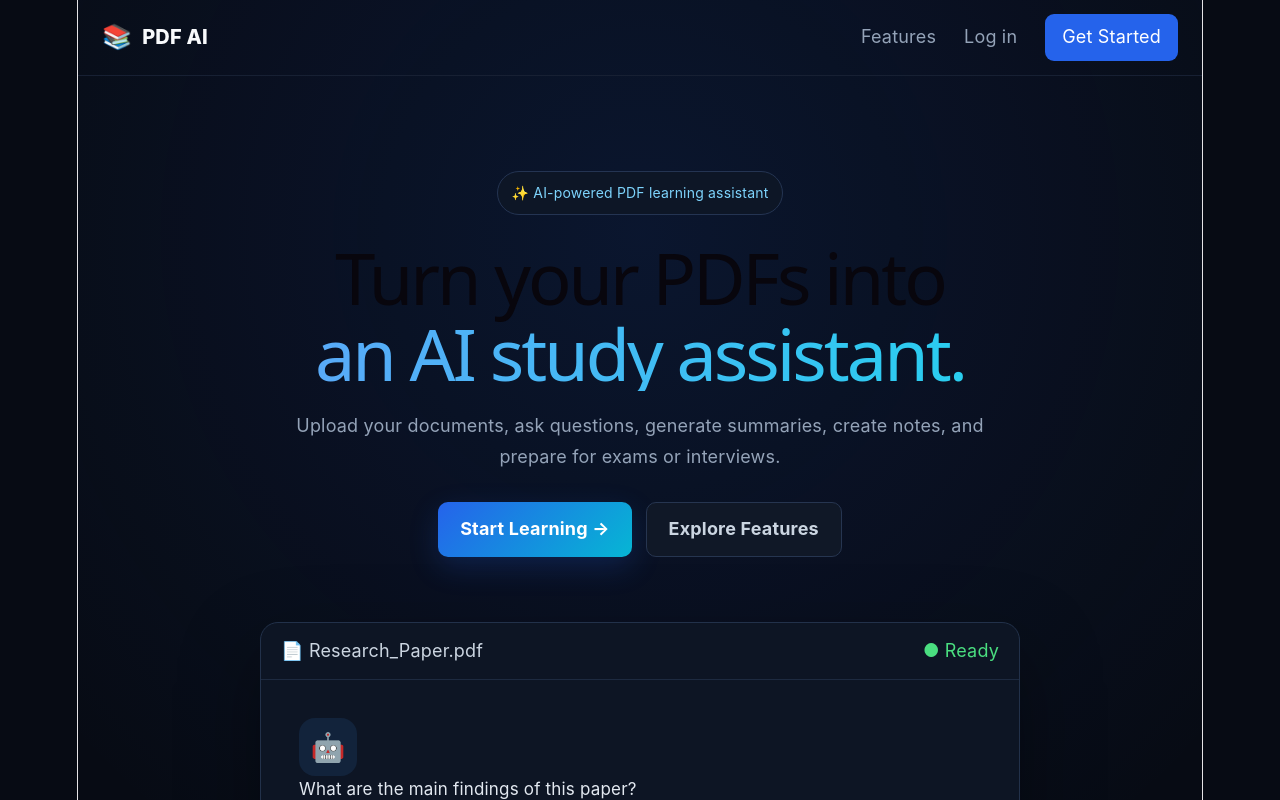
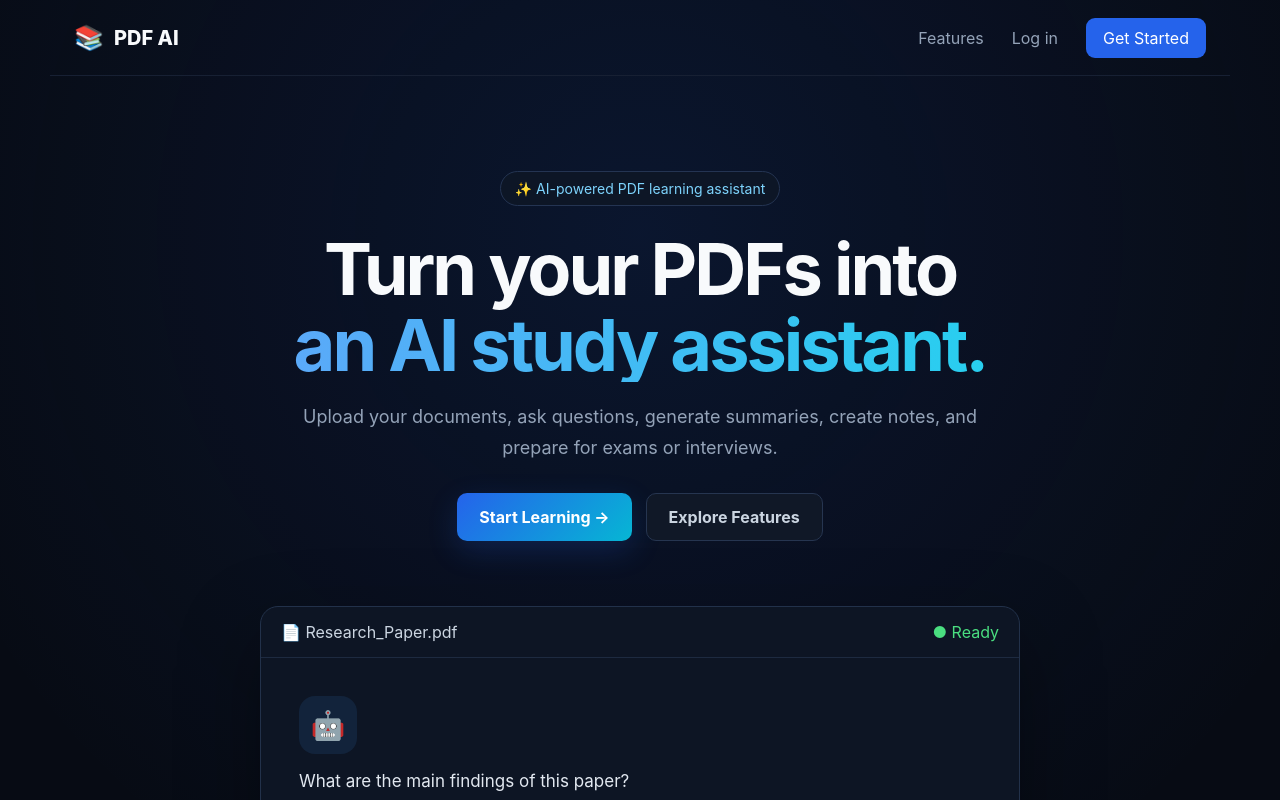
Before and after one commit to ankitaharihar/RAG-PDF-Chatbot, a React app in the folder frontend/: page / in a window 1280 px wide. Shown: the top 800 px of the page. Built offline with nearby package versions, Linux system fonts and the light colour scheme; the HTML template or start-up script is replaced by a standard one.

Commit message:
refactor: simplify CSS structure by removing unused variables and optimizing styles

```diff
--- a/frontend/src/index.css
+++ b/frontend/src/index.css
@@ -1,111 +1,35 @@
-:root {
-  --text: #6b6375;
-  --text-h: #08060d;
-  --bg: #fff;
-  --border: #e5e4e7;
-  --code-bg: #f4f3ec;
-  --accent: #aa3bff;
-  --accent-bg: rgba(170, 59, 255, 0.1);
-  --accent-border: rgba(170, 59, 255, 0.5);
-  --social-bg: rgba(244, 243, 236, 0.5);
-  --shadow:
-    rgba(0, 0, 0, 0.1) 0 10px 15px -3px, rgba(0, 0, 0, 0.05) 0 4px 6px -2px;
-
-  --sans: system-ui, 'Segoe UI', Roboto, sans-serif;
-  --heading: system-ui, 'Segoe UI', Roboto, sans-serif;
-  --mono: ui-monospace, Consolas, monospace;
-
-  font: 18px/145% var(--sans);
-  letter-spacing: 0.18px;
-  color-scheme: light dark;
-  color: var(--text);
-  background: var(--bg);
-  font-synthesis: none;
-  text-rendering: optimizeLegibility;
-  -webkit-font-smoothing: antialiased;
-  -moz-osx-font-smoothing: grayscale;
-
-  @media (max-width: 1024px) {
-    font-size: 16px;
-  }
+* {
+  box-sizing: border-box;
 }
 
-@media (prefers-color-scheme: dark) {
-  :root {
-    --text: #9ca3af;
-    --text-h: #f3f4f6;
-    --bg: #16171d;
-    --border: #2e303a;
-    --code-bg: #1f2028;
-    --accent: #c084fc;
-    --accent-bg: rgba(192, 132, 252, 0.15);
-    --accent-border: rgba(192, 132, 252, 0.5);
-    --social-bg: rgba(47, 48, 58, 0.5);
-    --shadow:
-      rgba(0, 0, 0, 0.4) 0 10px 15px -3px, rgba(0, 0, 0, 0.25) 0 4px 6px -2px;
-  }
-
-  #social .button-icon {
-    filter: invert(1) brightness(2);
-  }
+html {
+  scroll-behavior: smooth;
 }
 
 body {
   margin: 0;
+  min-width: 320px;
+  min-height: 100vh;
+  font-family: Inter, system-ui, -apple-system, BlinkMacSystemFont, "Segoe UI", sans-serif;
+  background: #070b14;
+  color: #f8fafc;
+}
+
+button,
+input,
+textarea {
+  font: inherit;
+}
+
+button {
+  cursor: pointer;
+}
+
+a {
+  color: inherit;
 }
 
 #root {
-  width: 1126px;
-  max-width: 100%;
-  margin: 0 auto;
-  text-align: center;
-  border-inline: 1px solid var(--border);
-  min-height: 100svh;
-  display: flex;
-  flex-direction: column;
-  box-sizing: border-box;
+  width: 100%;
+  min-height: 100vh;
 }
-
-h1,
-h2 {
-  font-family: var(--heading);
-  font-weight: 500;
-  color: var(--text-h);
-}
-
-h1 {
-  font-size: 56px;
-  letter-spacing: -1.68px;
-  margin: 32px 0;
-  @media (max-width: 1024px) {
-    font-size: 36px;
-    margin: 20px 0;
-  }
-}
-h2 {
-  font-size: 24px;
-  line-height: 118%;
-  letter-spacing: -0.24px;
-  margin: 0 0 8px;
-  @media (max-width: 1024px) {
-    font-size: 20px;
-  }
-}
-p {
-  margin: 0;
-}
-
-code,
-.counter {
-  font-family: var(--mono);
-  display: inline-flex;
-  border-radius: 4px;
-  color: var(--text-h);
-}
-
-code {
-  font-size: 15px;
-  line-height: 135%;
-  padding: 4px 8px;
-  background: var(--code-bg);
-}
```
